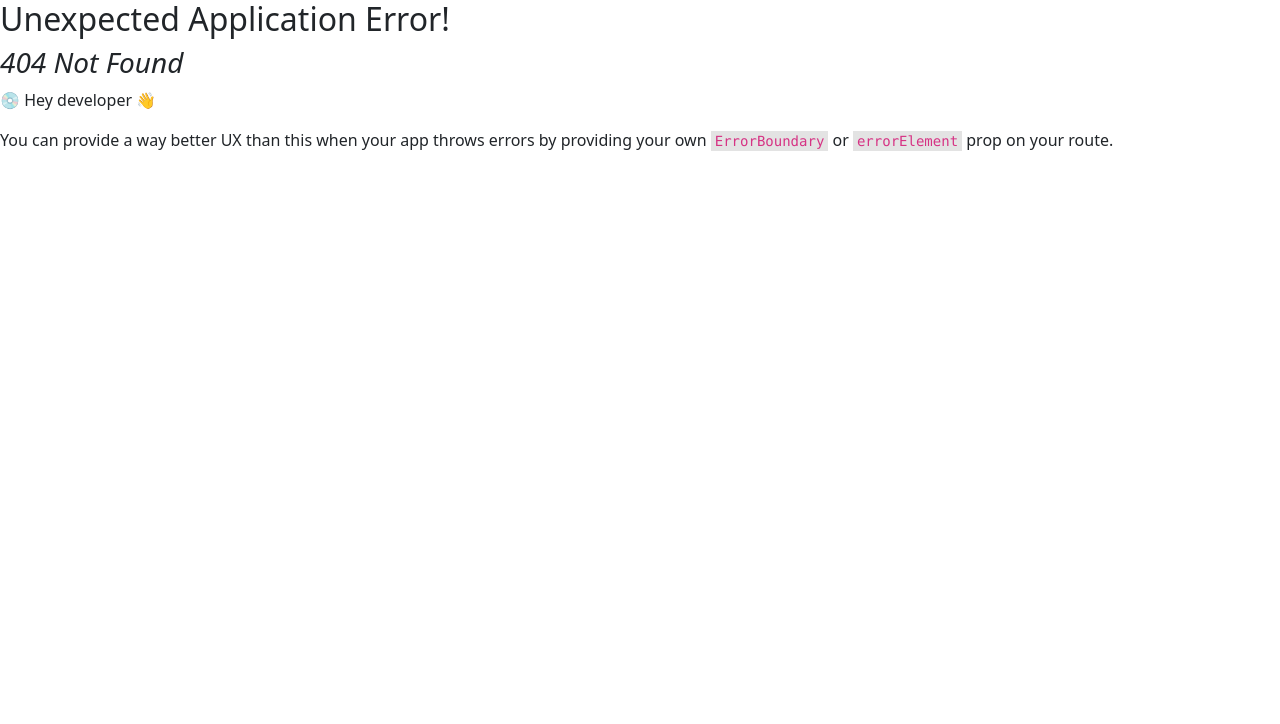
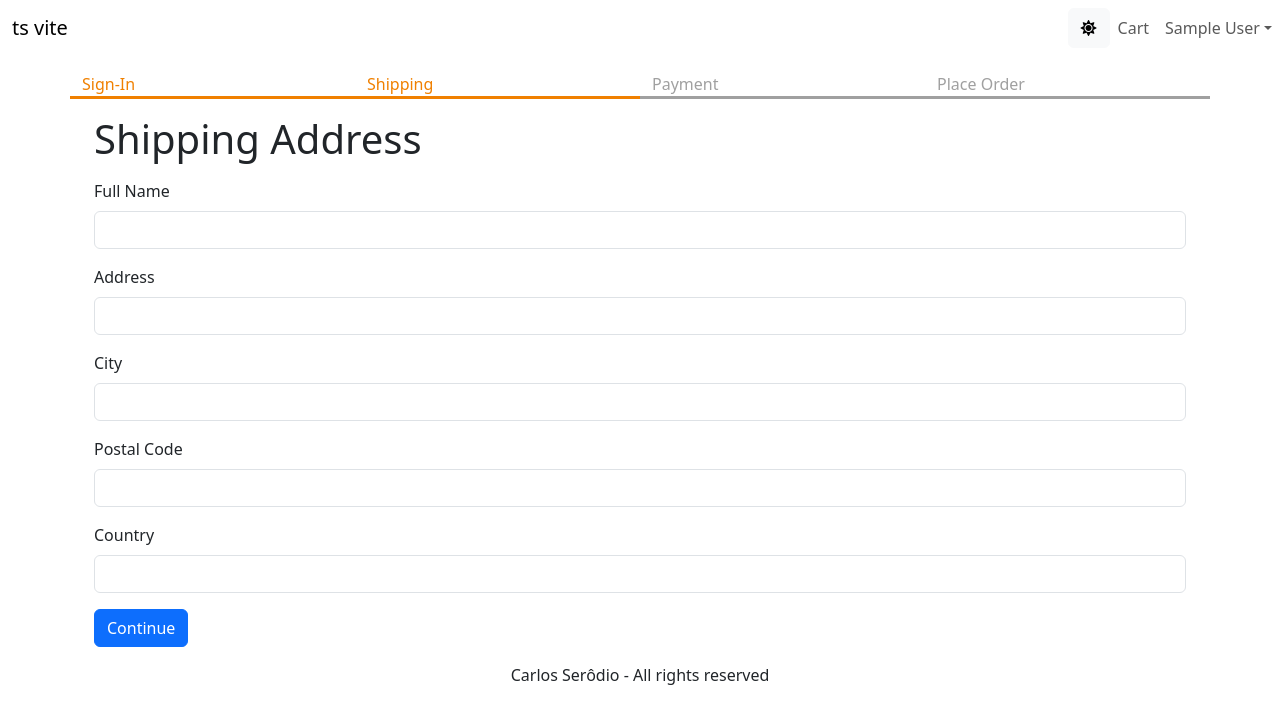
Before and after one commit to csalpha/ts-vite-mern, a React (Vite) app in the folder client/: page /shipping in a window 1280 px wide. Before the commit this address had no page. Shown: the top 724 px of the page. Built offline with nearby package versions, Linux system fonts and the light colour scheme; sample sign-in values are in the browser's storage.

Commit message:
Create Shipping Page

```diff
--- a/client/src/Store.tsx
+++ b/client/src/Store.tsx
@@ -1,5 +1,5 @@
 import React from "react";
-import { Cart, CartItem } from "./types/Cart";
+import { Cart, CartItem, ShippingAddress } from "./types/Cart";
 import { UserInfo } from "./types/UserInfo";
 
 // Define the shape of the app state
@@ -28,15 +28,19 @@
       "dark" // the mode is set to "dark"
     : "light", // Otherwise, it is set to "light".
   cart: {
+    // Retrieve cart items from local storage or initialize an empty array
     cartItems: localStorage.getItem("cartItems")
       ? JSON.parse(localStorage.getItem("cartItems")!)
       : [],
+    // Retrieve shipping address from local storage or initialize an empty object
     shippingAddress: localStorage.getItem("shippingAddress")
       ? JSON.parse(localStorage.getItem("shippingAddress")!)
       : {},
+    // Retrieve payment method from local storage or set it to "PayPal" by default
     paymentMethod: localStorage.getItem("paymentMethod")
       ? localStorage.getItem("paymentMethod")!
       : "PayPal",
+    // Initialize prices to 0
     itemsPrice: 0,
     shippingPrice: 0,
     taxPrice: 0,
@@ -50,7 +54,8 @@
   | { type: "CART_ADD_ITEM"; payload: CartItem }
   | { type: "CART_REMOVE_ITEM"; payload: CartItem }
   | { type: "USER_SIGNIN"; payload: UserInfo }
-  | { type: "USER_SIGNOUT" };
+  | { type: "USER_SIGNOUT" }
+  | { type: "SAVE_SHIPPING_ADDRESS"; payload: ShippingAddress };
 
 // Define the reducer function
 const reducer = (state: AppState, action: Action): AppState => {
@@ -119,6 +124,15 @@
           totalPrice: 0, // Resets the total price of the cart to 0
         },
       };
+    case "SAVE_SHIPPING_ADDRESS":
+      // Update the state by merging the new shipping address into the cart object
+      return {
+        ...state, // Spread the current state object
+        cart: {
+          ...state.cart, // Spread the current cart object
+          shippingAddress: action.payload, // Update the shippingAddress property with the new payload
+        },
+      };
 
     // If the dispatched action type doesn't match any case,
     default:
--- /dev/null
+++ b/client/src/components/CheckoutSteps.tsx
@@ -0,0 +1,23 @@
+import { Col, Row } from "react-bootstrap";
+
+const CheckoutSteps = (props: {
+  step1?: boolean;
+  step2?: boolean;
+  step3?: boolean;
+  step4?: boolean;
+}) => {
+  return (
+    <Row className='checkout-steps'>
+      {/* Step 1: Sign-In */}
+      <Col className={props.step1 ? "active" : ""}>Sign-In</Col>
+      {/* Step 2: Shipping */}
+      <Col className={props.step2 ? "active" : ""}>Shipping</Col>
+      {/* Step 3: Payment */}
+      <Col className={props.step3 ? "active" : ""}>Payment</Col>
+      {/* Step 4: Place Order */}
+      <Col className={props.step4 ? "active" : ""}>Place Order</Col>
+    </Row>
+  );
+};
+
+export default CheckoutSteps;
--- a/client/src/index.css
+++ b/client/src/index.css
@@ -40,3 +40,12 @@
   /* Set the maximum width of small-container */
   max-width: 600px;
 }
+
+.checkout-steps > div {
+  border-bottom: 0.2rem solid #a0a0a0;
+  color: #a0a0a0;
+}
+.checkout-steps > div.active {
+  border-bottom: 0.2rem solid #f08000;
+  color: #f08000;
+}
--- a/client/src/main.tsx
+++ b/client/src/main.tsx
@@ -17,6 +17,7 @@
 import CartPage from "./pages/CartPage";
 import SigninPage from "./pages/SigninPage";
 import SignupPage from "./pages/SignupPage";
+import ShippingAddressPage from "./pages/ShippingAddressPage";
 
 // Create a browser router instance
 const router = createBrowserRouter(
@@ -32,6 +33,7 @@
       <Route path='cart' element={<CartPage />} />
       <Route path='signin' element={<SigninPage />} />
       <Route path='signup' element={<SignupPage />} />
+      <Route path='shipping' element={<ShippingAddressPage />} />
     </Route>
   )
 );
--- /dev/null
+++ b/client/src/pages/ShippingAddressPage.tsx
@@ -0,0 +1,137 @@
+// Importing necessary dependencies and components from various libraries
+import { useContext, useEffect, useState } from "react";
+import { Button, Form } from "react-bootstrap";
+import { Helmet } from "react-helmet-async";
+import { useNavigate } from "react-router-dom";
+import CheckoutSteps from "../components/CheckoutSteps";
+import { Store } from "../Store";
+
+// Defining the ShippingAddressPage component
+const ShippingAddressPage = () => {
+  // Initializing necessary variables and state variables
+  const navigate = useNavigate(); // A function to navigate to different routes
+
+  // Accessing the state and dispatch function from the context
+  const { state, dispatch } = useContext(Store);
+
+  const {
+    userInfo,
+    cart: { shippingAddress },
+  } = state; // Extracting the user information and shippingAddress from the state
+
+  // Running the effect when the component mounts or the userInfo changes
+  useEffect(() => {
+    // Redirect to sign-in page if user is not logged in
+    if (!userInfo) {
+      navigate("/signin?redirect=/shipping");
+    }
+  }, [userInfo, navigate]); // Dependency array for the useEffect hook
+
+  // State variables for the shipping address form fields
+  const [fullName, setFullName] = useState(shippingAddress.fullName || ""); // Setting up a state variable for the fullName input field
+  const [address, setAddress] = useState(shippingAddress.address || ""); //Setting up a state variable for the address input field
+  const [city, setCity] = useState(shippingAddress.city || ""); //Setting up a state variable for the city input field
+  const [postalCode, setPostalCode] = useState(
+    shippingAddress.postalCode || ""
+  ); // Setting up a state variable for the postalCode input field
+  const [country, setCountry] = useState(shippingAddress.country || ""); //Setting up a state variable for the country input field
+
+  const submitHandler = (e: React.SyntheticEvent) => {
+    e.preventDefault();
+
+    // Dispatch action to save the shipping address to the global state
+    dispatch({
+      type: "SAVE_SHIPPING_ADDRESS",
+      payload: {
+        fullName,
+        address,
+        city,
+        postalCode,
+        country,
+      },
+    });
+
+    // Store the shipping address in local storage for persistence
+    localStorage.setItem(
+      "shippingAddress",
+      JSON.stringify({
+        fullName,
+        address,
+        city,
+        postalCode,
+        country,
+      })
+    );
+
+    // Navigate to the payment page
+    navigate("/payment");
+  };
+
+  // Returning the JSX elements to render the signup form
+  return (
+    <div>
+      <Helmet>
+        <title>Shipping Address</title>
+      </Helmet>
+      <CheckoutSteps step1 step2></CheckoutSteps>
+      <div className='container small-container'>
+        <h1 className='my-3'>Shipping Address</h1>
+        <Form onSubmit={submitHandler}>
+          {/* Form field for the fullName input */}
+          <Form.Group className='mb-3' controlId='fullName'>
+            <Form.Label>Full Name</Form.Label>
+            <Form.Control
+              value={fullName}
+              onChange={(e) => setFullName(e.target.value)}
+              required
+            />
+          </Form.Group>
+          {/* Form field for the address input */}
+          <Form.Group className='mb-3' controlId='address'>
+            <Form.Label>Address</Form.Label>
+            <Form.Control
+              value={address}
+              onChange={(e) => setAddress(e.target.value)}
+              required
+            />
+          </Form.Group>
+          {/* Form field for the city input */}
+          <Form.Group className='mb-3' controlId='city'>
+            <Form.Label>City</Form.Label>
+            <Form.Control
+              value={city}
+              onChange={(e) => setCity(e.target.value)}
+              required
+            />
+          </Form.Group>
+          {/* Form field for the postalCode input */}
+          <Form.Group className='mb-3' controlId='postalCode'>
+            <Form.Label>Postal Code</Form.Label>
+            <Form.Control
+              value={postalCode}
+              onChange={(e) => setPostalCode(e.target.value)}
+              required
+            />
+          </Form.Group>
+          {/* Form field for the country input */}
+          <Form.Group className='mb-3' controlId='country'>
+            <Form.Label>Country</Form.Label>
+            <Form.Control
+              value={country}
+              onChange={(e) => setCountry(e.target.value)}
+              required
+            />
+          </Form.Group>
+          {/* Submit button */}
+          <div className='mb-3'>
+            <Button variant='primary' type='submit'>
+              Continue
+            </Button>
+          </div>
+        </Form>
+      </div>
+    </div>
+  );
+};
+
+export default ShippingAddressPage;
```
Also changed, not shown: 1 other file (tests, documents, lock files or other folders).
